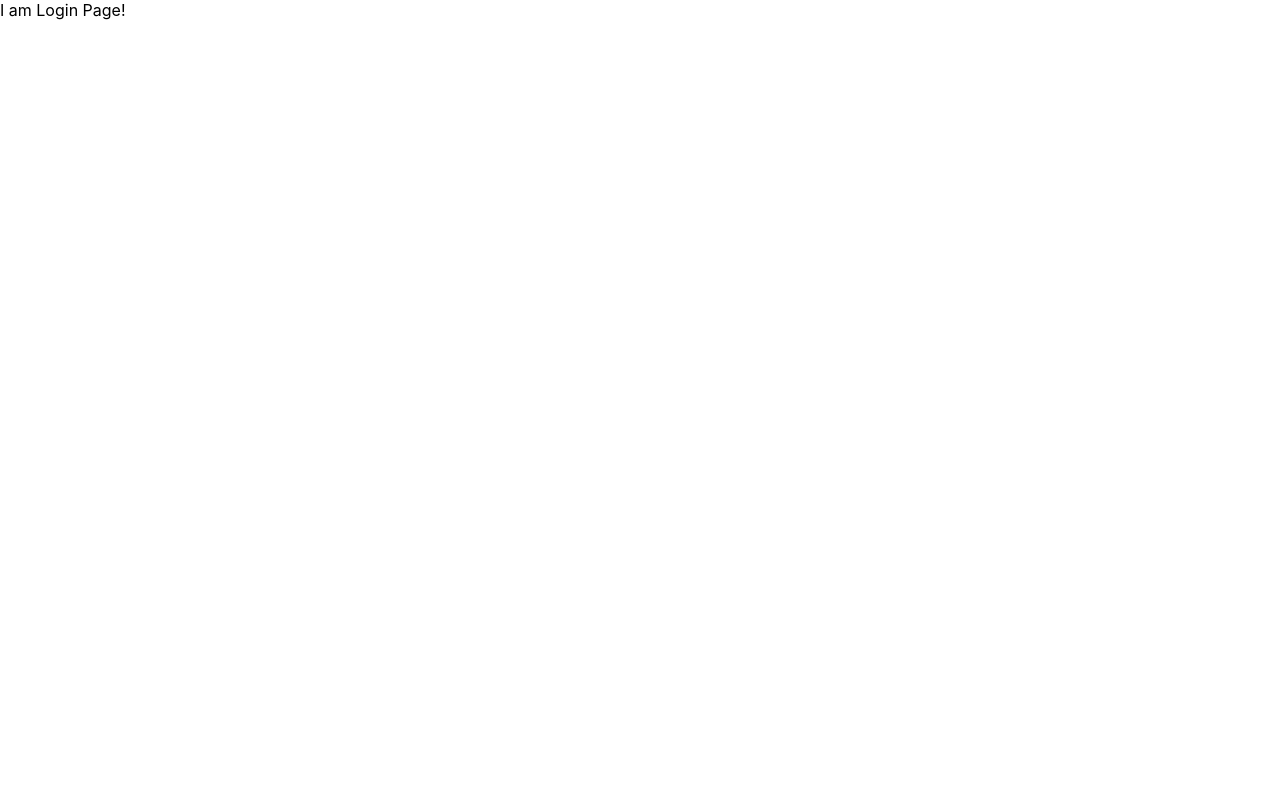
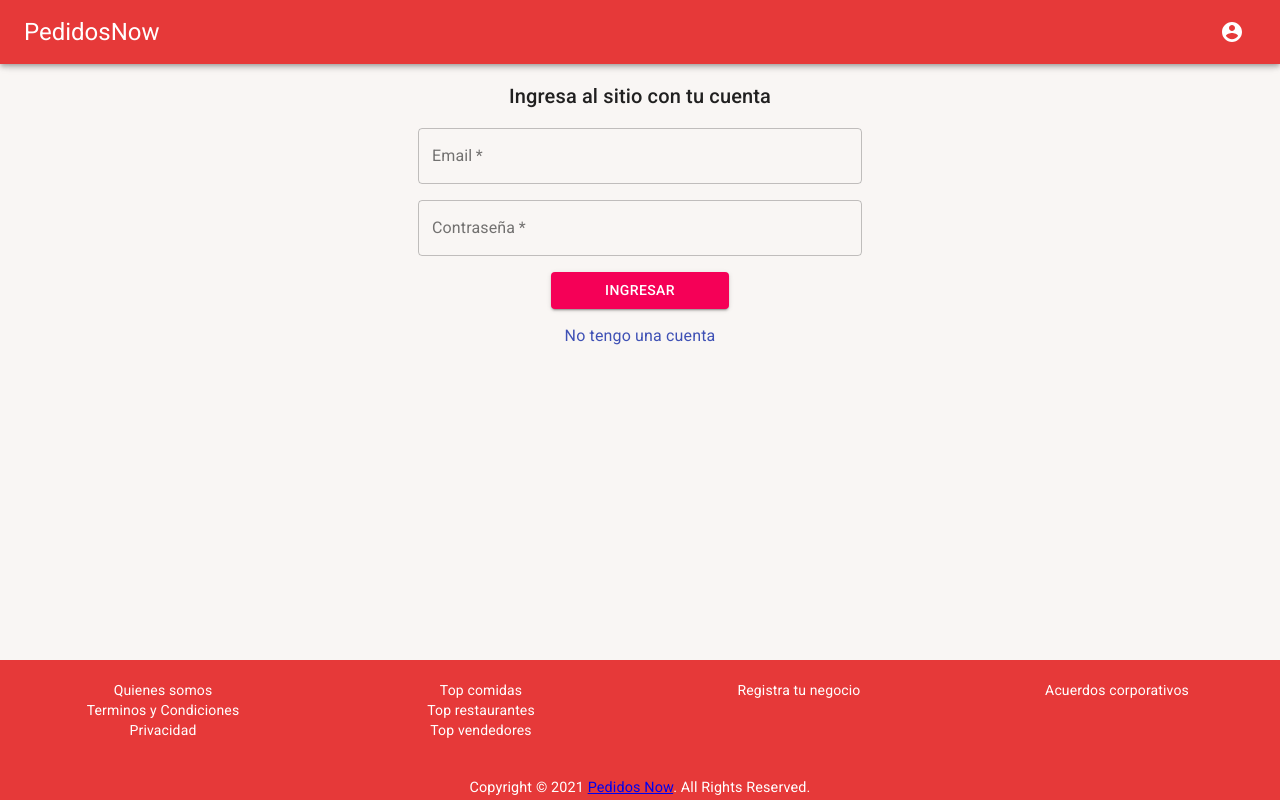
Before and after one commit to Mapach3/pedidos-now, a React (Create React App) app: page /login in a window 1280 px wide. Built offline with nearby package versions, Linux system fonts and the light colour scheme.

Commit message:
feature/register: -Move config.js to inside src -Add style to restaurants to fix footer covering -Add Register and Login component -Start Register logic (WIP)

```diff
--- a/src/components/Footer/Footer.tsx
+++ b/src/components/Footer/Footer.tsx
@@ -42,9 +42,9 @@ const Footer: React.FC<FooterProps> = () => {
               <a
                 target="_blank"
                 rel="noreferrer"
-                href="https://github.com/javierrodriguezfiori/MetodologiasAgiles"
+                href="https://github.com/Mapach3/pedidos-now"
               >
-                Pedidos Unla
+                Pedidos Now
               </a>
               . All Rights Reserved.
             </Typography>
--- a/src/components/Register/Register.tsx
+++ b/src/components/Register/Register.tsx
@@ -1,8 +1,6 @@
 import {
-  Avatar,
   Button,
   Container,
-  FormControl,
   Link,
   MenuItem,
   Select,
@@ -12,6 +10,8 @@ import {
 } from "@material-ui/core";
 import { Alert } from "@material-ui/lab";
 import React, { useState } from "react";
+import { useHistory } from "react-router";
+import { auth } from "../../config";
 import { ClientRoutes } from "../../config/enums";
 import { UserTypes, UserTypesEnumLabels } from "../../enums/UserTypes";
 import { UsersService } from "../../fetch/UsersService";
@@ -23,16 +23,32 @@ const Register: React.FC = () => {
   const [contraseña, setContraseña] = useState("");
   const [tipoUsuario, setTipoUsuario] = useState(UserTypes.CLIENTE);
   const [cuit, setCuit] = useState("");
+  const [open, setOpen] = useState(false);
+
+  const history = useHistory();
 
   const handleSubmit = async (e: any) => {
     e.preventDefault();
     console.log({ nombre, apellido, email, contraseña, tipoUsuario, cuit });
-    const userExists = await UsersService.emailAlreadyExists(email);
+    try {
+      const userCredential = await auth.createUserWithEmailAndPassword(
+        email,
+        contraseña
+      );
+      await UsersService.postUserToCollection({
+        nombre,
+        apellido,
+        email,
+        tipo: tipoUsuario,
+        cuit,
+      });
 
-    if (userExists) {
-      alert("User already exists");
-    } else {
-      alert("User registered succesfully");
+      setOpen(true);
+      setTimeout(() => {
+        history.push(ClientRoutes.HOME);
+      }, 3000);
+    } catch (error: any) {
+      alert("Error: " + error.code + ": " + error.message);
     }
   };
 
@@ -122,6 +138,16 @@ const Register: React.FC = () => {
           Ya tenes una cuenta? <Link href={ClientRoutes.LOGIN}>Ingresar</Link>
         </Typography>
       </form>
+      <Snackbar
+        anchorOrigin={{ horizontal: "center", vertical: "top" }}
+        open={open}
+        autoHideDuration={3000}
+        onClose={() => setOpen(false)}
+      >
+        <Alert color="success" severity="success" variant="filled">
+          ¡Te registraste correctamente!
+        </Alert>
+      </Snackbar>
     </Container>
   );
 };
--- a/src/components/Restaurants/Restaurants.tsx
+++ b/src/components/Restaurants/Restaurants.tsx
@@ -19,7 +19,7 @@ const Restaurants: React.FC = () => {
   const classes = useStyles();
 
   return (
-    <Grid container>
+    <Grid container style={{ padding: "1rem 0 10rem 0" }}>
       <Grid item xs={3}></Grid>
       <Grid item style={{ textAlign: "center" }} xs={6}>
         <TextField
--- a/src/config.js
+++ b/src/config.js
@@ -17,7 +17,7 @@ const app =
 
 export const storage = firebase.storage();
 export const firestore = firebase.firestore();
-export const auth = firebase.auth;
+export const auth = firebase.auth();
 
 export const timestamp = firebase.firestore.FieldValue.serverTimestamp;
 
--- a/src/fetch/UsersService.ts
+++ b/src/fetch/UsersService.ts
@@ -1,4 +1,5 @@
 import { firestore as db } from "../config";
+import { User } from "../models/User";
 
 const users = db.collection("users");
 
@@ -16,4 +17,8 @@ export class UsersService {
     const result = await UsersService.fetchUserByEmail(email);
     return result !== undefined;
   }
+
+  static async postUserToCollection(user: User) {
+    await users.doc().set(user);
+  }
 }
--- /dev/null
+++ b/src/models/User.ts
@@ -0,0 +1,7 @@
+export interface User {
+  nombre: string;
+  apellido: string;
+  email: string;
+  tipo: string;
+  cuit?: string;
+}
--- a/src/pages/Login.tsx
+++ b/src/pages/Login.tsx
@@ -1,7 +1,74 @@
-import React from "react";
+import {
+  Box,
+  Button,
+  Container,
+  Link,
+  TextField,
+  Typography,
+} from "@material-ui/core";
+import React, { useState } from "react";
+import { ClientRoutes } from "../config/enums";
+import Layout from "../layout/Layout";
 
 const Login: React.FC<{}> = () => {
-  return <>I am Login Page!</>;
+  const [email, setEmail] = useState("");
+  const [contraseña, setContraseña] = useState("");
+
+  const handleSubmit = (e: any) => {
+    e.preventDefault();
+    console.log({ email, contraseña });
+  };
+
+  return (
+    <Layout>
+      <Container
+        component="main"
+        maxWidth="xs"
+        style={{ padding: "1rem 0 10rem 0" }}
+      >
+        <Typography
+          variant="h6"
+          style={{
+            textAlign: "center",
+            paddingBottom: "1rem",
+          }}
+        >
+          Ingresa al sitio con tu cuenta
+        </Typography>
+        <form onSubmit={handleSubmit}>
+          <TextField
+            onChange={(event) => setEmail(event.target.value)}
+            label="Email"
+            type="email"
+            variant="outlined"
+            required
+            style={{ width: "100%", paddingBottom: "1rem" }}
+          />
+          <TextField
+            onChange={(event) => setContraseña(event.target.value)}
+            label="Contraseña"
+            type="password"
+            variant="outlined"
+            required
+            style={{ width: "100%", paddingBottom: "1rem" }}
+          />
+          <div style={{ textAlign: "center" }}>
+            <Button
+              variant="contained"
+              color="secondary"
+              type="submit"
+              style={{ width: "40%" }}
+            >
+              Ingresar
+            </Button>
+          </div>
+        </form>
+        <Typography style={{ textAlign: "center", paddingTop: "15px" }}>
+          <Link href={ClientRoutes.REGISTER}>No tengo una cuenta</Link>
+        </Typography>
+      </Container>
+    </Layout>
+  );
 };
 
 export default Login;
```
